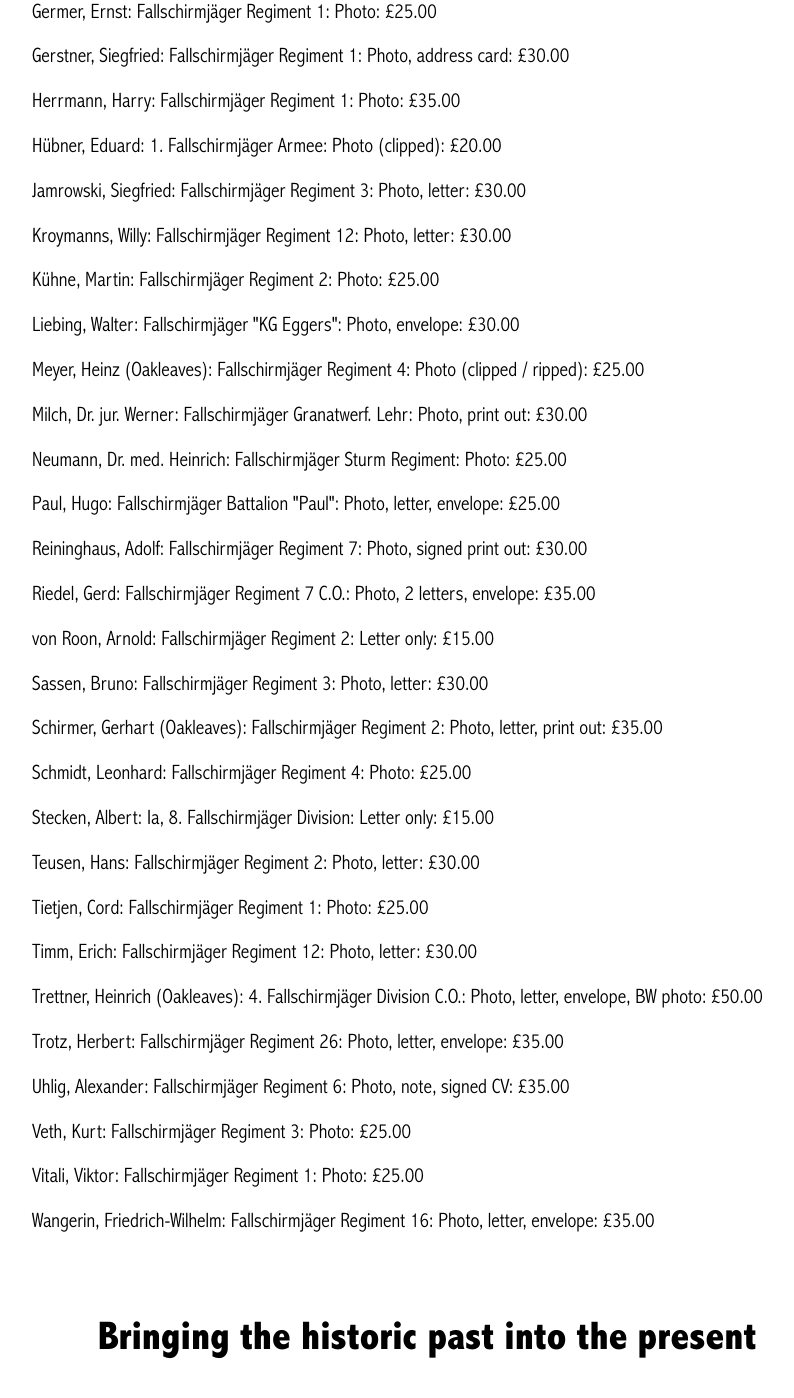
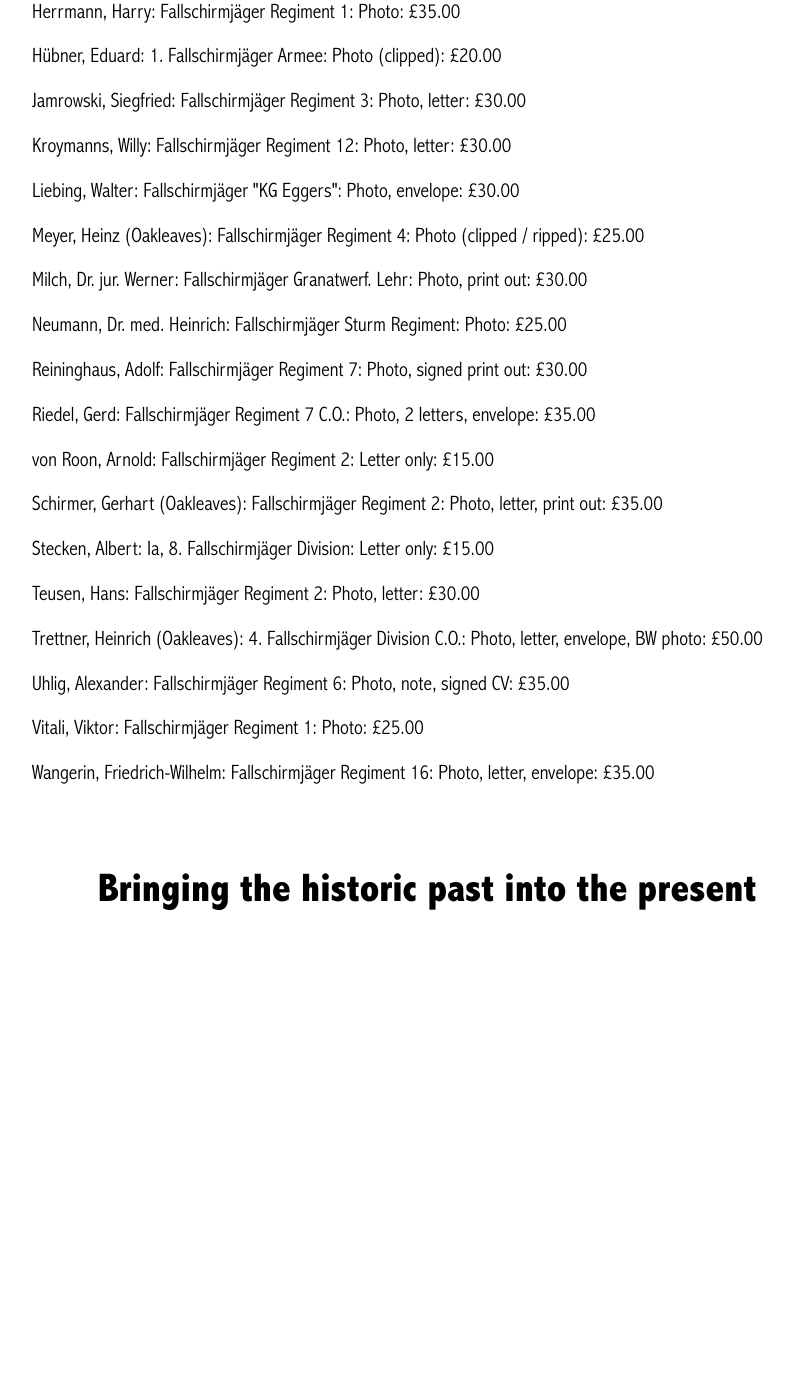
Before and after one commit to lahphotographs/lahphotographs.github.com, a Jekyll site: the page built from fallschirmjäger_photos.md, in a window 1280 px wide and 1400 px high, scrolled down 1559 px. Shown: the whole window, without its empty margins (213-1007 px from the left). Built offline with Jekyll 4.4.1, drawn with Linux system fonts in a browser that asks for light colours; after the commit the page ends 2511 px from its top, so only the background shows below that; some of the changed text lies outside the part shown.

Commit message:
Update fallschirmjäger_photos.md

```diff
--- a/fallschirmjäger_photos.md
+++ b/fallschirmjäger_photos.md
@@ -15,7 +15,6 @@ permalink: /fallschirmjäger_photos.html
 <br />
 <p><b>Below is a selection of Fallschirmjäger Knight's Cross holder photographs currently for sale.</b></p>
 <br />
-<p>Becker,	Karl-Heinz	(Oakleaves): Fallschirmjäger Regiment 1:	Photo: £30.00
 <p>Beine,	Erich: Fallschirmjäger Regiment 12:	Photo, letter, print out:	£35.00
 <p>Blauensteiner,	Ernst: Ia, II. Fallschirmjäger Korps:	Photo: £25.00
 <p>Büttner,	Manfred: Fallschirmjäger Regiment 26: Photo, letter, envelope: £35.00
@@ -25,32 +24,23 @@ permalink: /fallschirmjäger_photos.html
 <p>Donth,	Rudolf:	Fallschirmjäger Regiment 4:	Photo: £30.00
 <p>Ewald,	Werner:	Fallschirmjäger Regiment 2: Letter only:	£10.00
 <p>Genz,	Alfred:	Fallschirmjäger Sturm Rgt. 1: Photo: £25.00
-<p>Gericke,	Walter (Oakleaves): Fallschirmjäger Regiment 1:	Photo: £35.00
 <p>Germer,	Ernst: Fallschirmjäger Regiment 1:	Photo: £25.00
 <p>Gerstner,	Siegfried: Fallschirmjäger Regiment 1:	Photo, address card: £30.00
 <p>Herrmann,	Harry: Fallschirmjäger Regiment 1:	Photo: £35.00
 <p>Hübner,	Eduard:	1. Fallschirmjäger Armee:	Photo (clipped): £20.00
 <p>Jamrowski,	Siegfried: Fallschirmjäger Regiment 3:	Photo, letter: £30.00
 <p>Kroymanns,	Willy: Fallschirmjäger Regiment 12:	Photo, letter: £30.00
-<p>Kühne,	Martin: Fallschirmjäger Regiment 2:	Photo: £25.00
 <p>Liebing,	Walter:	Fallschirmjäger "KG Eggers":	Photo, envelope: £30.00
 <p>Meyer,	Heinz	(Oakleaves): Fallschirmjäger Regiment 4:	Photo (clipped / ripped): £25.00
 <p>Milch,	Dr. jur. Werner: Fallschirmjäger Granatwerf. Lehr:	Photo, print out:	£30.00
 <p>Neumann,	Dr. med. Heinrich: Fallschirmjäger Sturm Regiment:	Photo: £25.00
-<p>Paul,	Hugo:	Fallschirmjäger Battalion "Paul":	Photo, letter, envelope: £25.00
 <p>Reininghaus,	Adolf: Fallschirmjäger Regiment 7:	Photo, signed print out: £30.00
 <p>Riedel,	Gerd:	Fallschirmjäger Regiment 7 C.O.:	Photo, 2 letters, envelope:	£35.00
 <p>von Roon,	Arnold:	Fallschirmjäger Regiment 2:	Letter only: £15.00
-<p>Sassen,	Bruno: Fallschirmjäger Regiment 3:	Photo, letter: £30.00
 <p>Schirmer,	Gerhart	(Oakleaves): Fallschirmjäger Regiment 2:	Photo, letter, print out:	£35.00
-<p>Schmidt,	Leonhard: Fallschirmjäger Regiment 4:	Photo: £25.00
 <p>Stecken,	Albert:	Ia, 8. Fallschirmjäger Division:	Letter only:	£15.00
 <p>Teusen,	Hans:	Fallschirmjäger Regiment 2:	Photo, letter: £30.00
-<p>Tietjen,	Cord:	Fallschirmjäger Regiment 1:	Photo: £25.00
-<p>Timm,	Erich: Fallschirmjäger Regiment 12:	Photo, letter: £30.00
 <p>Trettner,	Heinrich	(Oakleaves): 4. Fallschirmjäger Division C.O.: Photo, letter, envelope, BW photo:	£50.00
-<p>Trotz,	Herbert: Fallschirmjäger Regiment 26:	Photo, letter, envelope: £35.00
 <p>Uhlig,	Alexander: Fallschirmjäger Regiment 6:	Photo, note, signed CV:	£35.00
-<p>Veth,	Kurt:	Fallschirmjäger Regiment 3:	Photo: £25.00
 <p>Vitali,	Viktor:	Fallschirmjäger Regiment 1:	Photo: £25.00
 <p>Wangerin,	Friedrich-Wilhelm: Fallschirmjäger Regiment 16:	Photo, letter, envelope: £35.00
```
